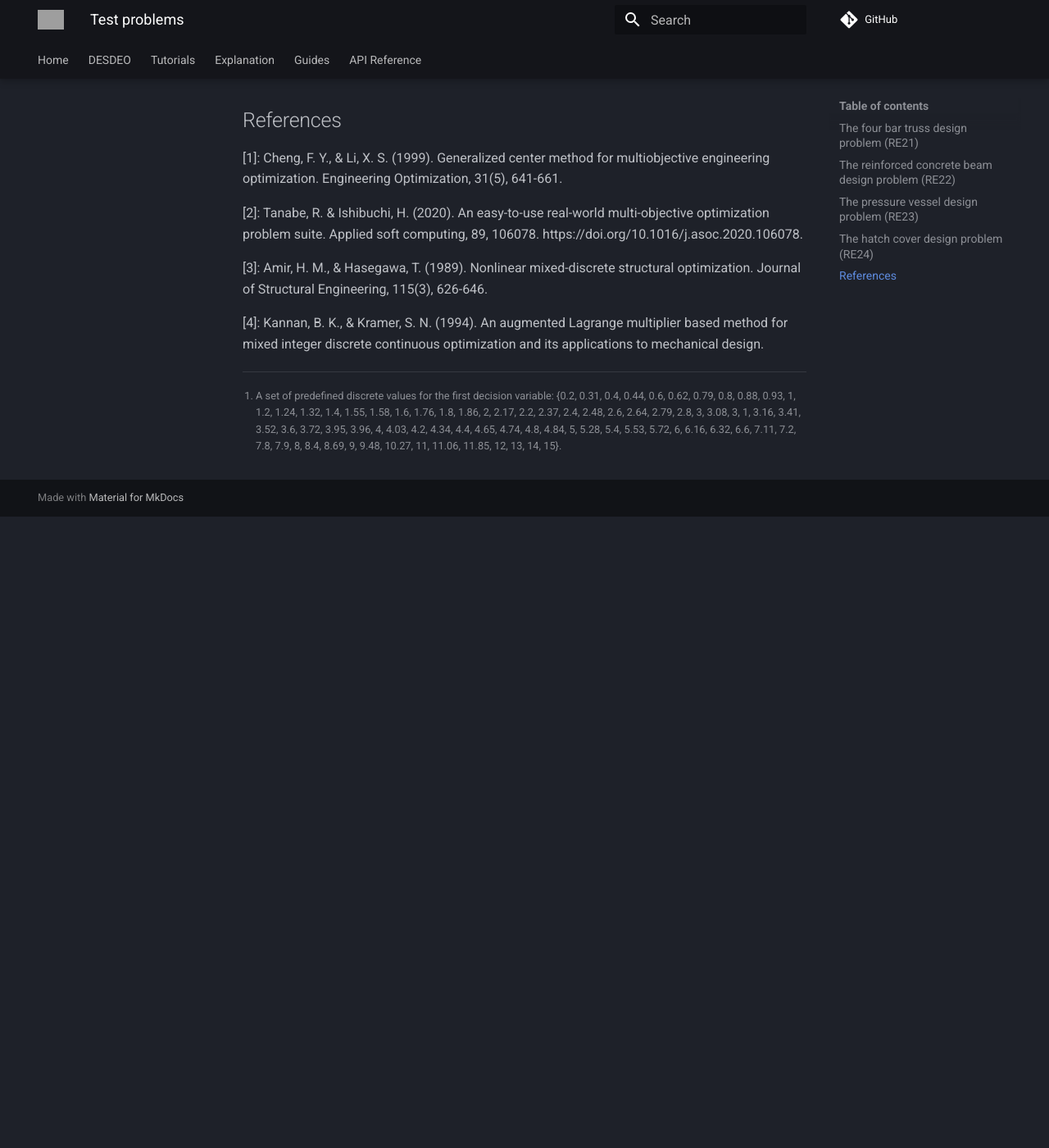
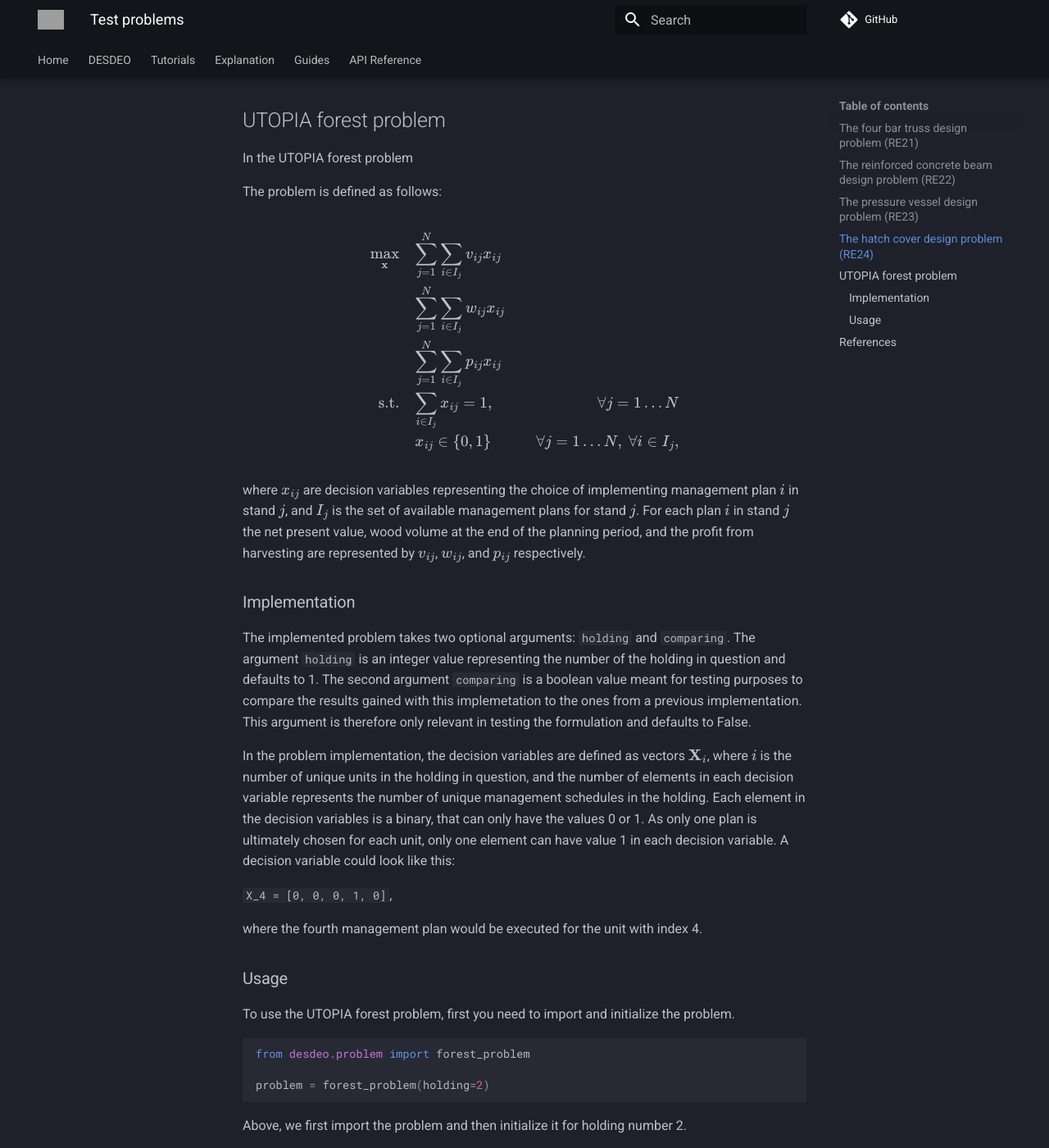
Before and after one commit to industrial-optimization-group/DESDEO, an MkDocs documentation site: the page built from docs/explanation/test_problems.md, in a window 1280 px wide and 1400 px high, scrolled down 2890 px. Shown: the whole window at 82% size. Built offline with MkDocs 1.6.1 and Material for MkDocs 9.7.7, drawn with Linux system fonts in a browser that asks for light colours; comment, search, counter and statistics services are not loaded; before the commit the page ends 3520 px from its top, so only the background shows below that; some of the changed text lies outside the part shown; grey boxes are pictures that could not be loaded.

Commit message:
Documenting the forest problem.

````diff
--- a/docs/explanation/test_problems.md
+++ b/docs/explanation/test_problems.md
@@ -75,6 +75,99 @@ where $x_1 \in [0.5, 4]$ and $x_2 \in [4, 50]$. The parameters are defined as $\
 
 Here is an approximation of the hatch cover design problem's Pareto front:
 
+## UTOPIA forest problem
+
+In the UTOPIA forest problem
+
+The problem is defined as follows:
+
+$$\begin{align}
+    \max_{\mathbf{x}} & \quad \sum_{j=1}^N\sum_{i \in I_j} v_{ij} x_{ij} & \\
+    & \quad \sum_{j=1}^N\sum_{i \in I_j} w_{ij} x_{ij} & \\
+    & \quad \sum_{j=1}^N\sum_{i \in I_j} p_{ij} x_{ij} & \\
+    \text{s.t.} & \quad \sum\limits_{i \in I_j} x_{ij} = 1, & \forall j = 1 \ldots N \\
+    & \quad x_{ij}\in \{0,1\}& \forall j = 1 \ldots N, ~\forall i\in I_j,
+\end{align}$$
+
+where $x_{ij}$ are decision variables representing the choice of implementing management plan $i$ in stand $j$,
+and $I_j$ is the set of available management plans for stand $j$. For each plan $i$ in stand $j$
+the net present value, wood volume at the end of the planning period, and the profit from harvesting
+are represented by $v_{ij}$, $w_{ij}$, and $p_{ij}$ respectively.
+
+### Implementation
+
+The implemented problem takes two optional arguments: `holding` and `comparing`.
+The argument `holding` is an integer value representing the number of the holding in question and defaults to 1.
+The second argument `comparing` is a boolean value meant for testing purposes to compare the results gained with this implemetation
+to the ones from a previous implementation.
+This argument is therefore only relevant in testing the formulation and defaults to False.
+
+In the problem implementation, the decision variables are defined as vectors $\mathbf{X}_i$, where $i$ is the number of
+unique units in the holding in question, and the number of elements in each decision variable represents the
+number of unique management schedules in the holding.
+Each element in the decision variables is a binary, that can only have the values 0 or 1.
+As only one plan is ultimately chosen for each unit, only one element can have value 1 in each decision variable.
+A decision variable could look like this:
+
+`X_4 = [0, 0, 0, 1, 0]`,
+
+where the fourth management plan would be executed for the unit with index 4.
+
+### Usage
+
+To use the UTOPIA forest problem, first you need to import and initialize the problem.
+
+```python
+from desdeo.problem import forest_problem
+
+problem = forest_problem(holding=2)
+```
+
+Above, we first import the problem and then initialize it for holding number 2.
+
+When using the UTOPIA forest problem, to see if it is used correctly, you can try optimizing one objective at a time
+and see whether the objective values match the ideal values of the objectives.
+The ideal values for each objective can be found in the problem definition and can be accessed in code as follows:
+
+```python
+ideal = problem.get_ideal_point()
+```
+
+The above returns the ideal values as a python dict. For holding 2 the ideal would be
+
+```python
+{'f_1': 42937.004, 'f_2': 2489.819, 'f_3': 53632.887}
+```
+
+You can then test optimizing each objective separately by using one of the solvers in DESDEO (that supports tensors)
+and seeing if the results match each corresponding ideal value.
+If testing a new solver, replace `GurobipySolver` in the following example with the new solver.
+
+```python
+import numpy as np
+from desdeo.problem import objective_dict_to_numpy_array
+from desdeo.tools import GurobipySolver # you can replace this with any solver that supports tensors
+
+# initialize the solver
+solver = GurobipySolver(problem)
+
+# optimize each objective separately
+f_1_results = solver.solve("f_1_min").optimal_objectives # always solve using <objective_symbol>_min
+f_2_results = solver.solve("f_2_min").optimal_objectives
+f_3_results = solver.solve("f_3_min").optimal_objectives
+
+# gather the results into an array
+results = [f_1_results["f_1"], f_2_results["f_2"], f_3_results["f_3"]]
+
+# turn the ideal dict into a numpy array for comparing purposes
+ideal_array = objective_dict_to_numpy_array(problem, ideal)
+
+# check that the results are close to the ideal values
+np.allclose(results, ideal_array)
+```
+
+If everything works, `np.allclose(results, ideal_array)` returns `True`.
+
 ## References
 [1]: Cheng, F. Y., & Li, X. S. (1999). Generalized center method for multiobjective engineering optimization. Engineering Optimization, 31(5), 641-661.
 
````
Also changed, not shown: 1 other file.
